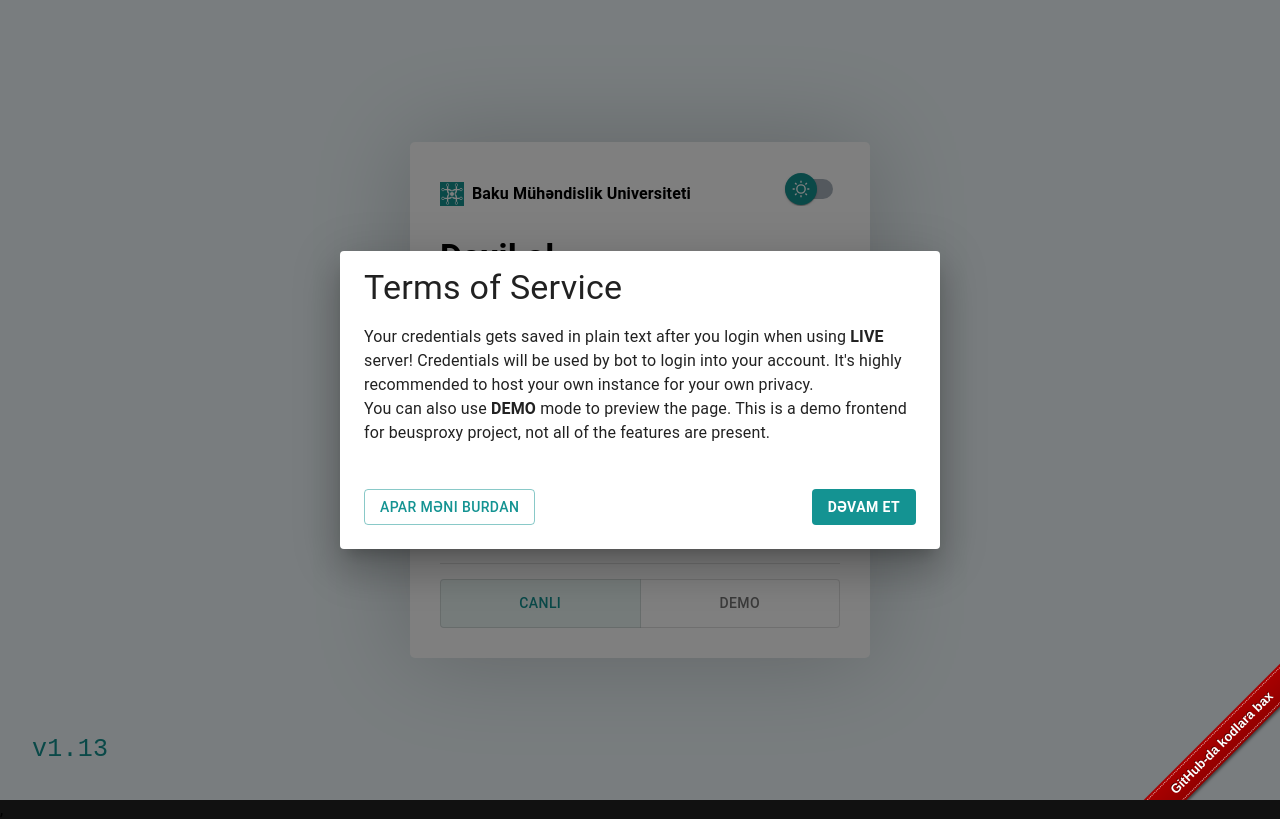
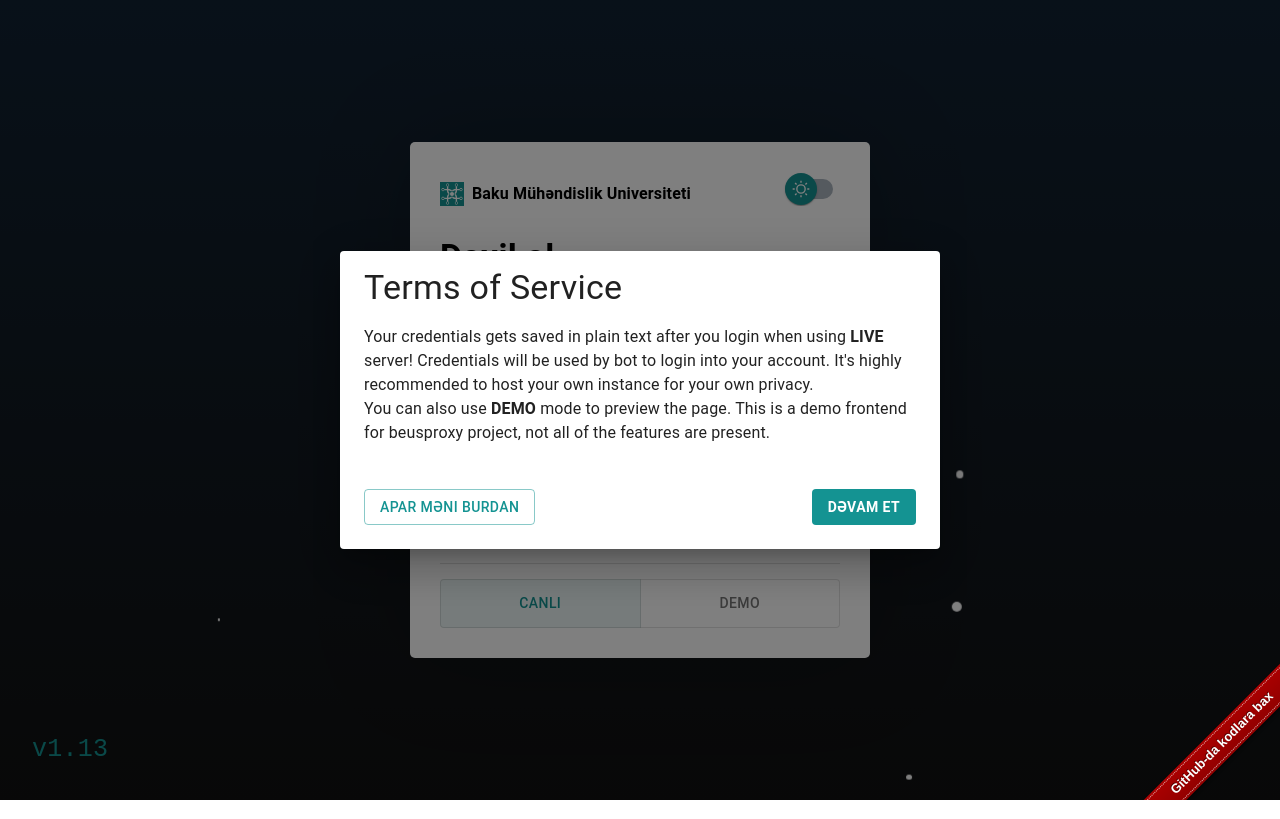
Before and after one commit to Zynthasius39/beusp, a React (Vite) app: page /login in a window 1280 px wide. Built offline with nearby package versions, Linux system fonts and the light colour scheme; no server answers.

Commit message:
feat: Snowing background

```diff
--- a/package.json
+++ b/package.json
@@ -23,6 +23,7 @@
     "react-dom": "^18.3.1",
     "react-i18next": "^16.5.0",
     "react-router-dom": "^7.11.0",
+    "sass": "^1.97.1",
     "universal-cookie": "^7.2.2",
     "use-state-with-callback": "^3.0.2",
     "vite-plugin-svgr": "^4.5.0"
--- /dev/null
+++ b/src/components/Snowflakes.tsx
@@ -0,0 +1,7 @@
+import "../style/Snowflakes.scss"
+
+export const Snowflakes = () => {
+    return Array(5).fill(
+        <div className="snowflake" />
+    )
+}
--- a/src/pages/Login.tsx
+++ b/src/pages/Login.tsx
@@ -25,6 +25,7 @@ import { MaterialUISwitch } from "../components/MaterialUISwitch";
 import { PrimaryButton } from "../components/PrimaryButton";
 import { ServerFaultApiError, setApiMode, UnauthorizedApiError } from "../utils/Api";
 import { useTranslation } from "react-i18next";
+import { Snowflakes } from "../components/Snowflakes";
 
 export default function Login() {
   const { t } = useTranslation();
@@ -120,9 +121,10 @@ export default function Login() {
         color: theme.palette.primary.contrastText,
         backgroundRepeat: "no-repeat",
         backgroundSize: "cover",
-        backgroundColor: theme.palette.background.paper,
+        // backgroundColor: theme.palette.background.paper,
       }}
     >
+      <Snowflakes />
       <FormGroup>
         <Stack
           p="30px"
--- /dev/null
+++ b/src/style/Snowflakes.scss
@@ -0,0 +1,46 @@
+html,
+body {
+    padding: 0;
+    margin: 0;
+    width: 100vw;
+    height: 100vh;
+    position: relative;
+    overflow: hidden;
+    background: linear-gradient(#123, #111);
+}
+
+.snowflake {
+    --size: 1vw;
+    width: var(--size);
+    height: var(--size);
+    background: white;
+    border-radius: 50%;
+    position: absolute;
+    top: -5vh;
+}
+
+@keyframes snowfall {
+    0% {
+        transform: translate3d(var(--left-ini), 0, 0);
+    }
+
+    100% {
+        transform: translate3d(var(--left-end), 110vh, 0);
+    }
+}
+
+@for $i from 1 through 50 {
+    .snowflake:nth-child(#{$i}) {
+        --size: #{random(5) * 0.2}vw;
+        --left-ini: #{random(20) - 10}vw;
+        --left-end: #{random(20) - 10}vw;
+        left: #{random(100)}vw;
+        animation: snowfall #{5 + random(10)}s linear infinite;
+        animation-delay: -#{random(10)}s;
+    }
+}
+
+/* added small blur every 6 snowflakes*/
+.snowflake:nth-child(6n) {
+    filter: blur(1px);
+}
```
Also changed, not shown: 1 other file (tests, documents, lock files or other folders).
